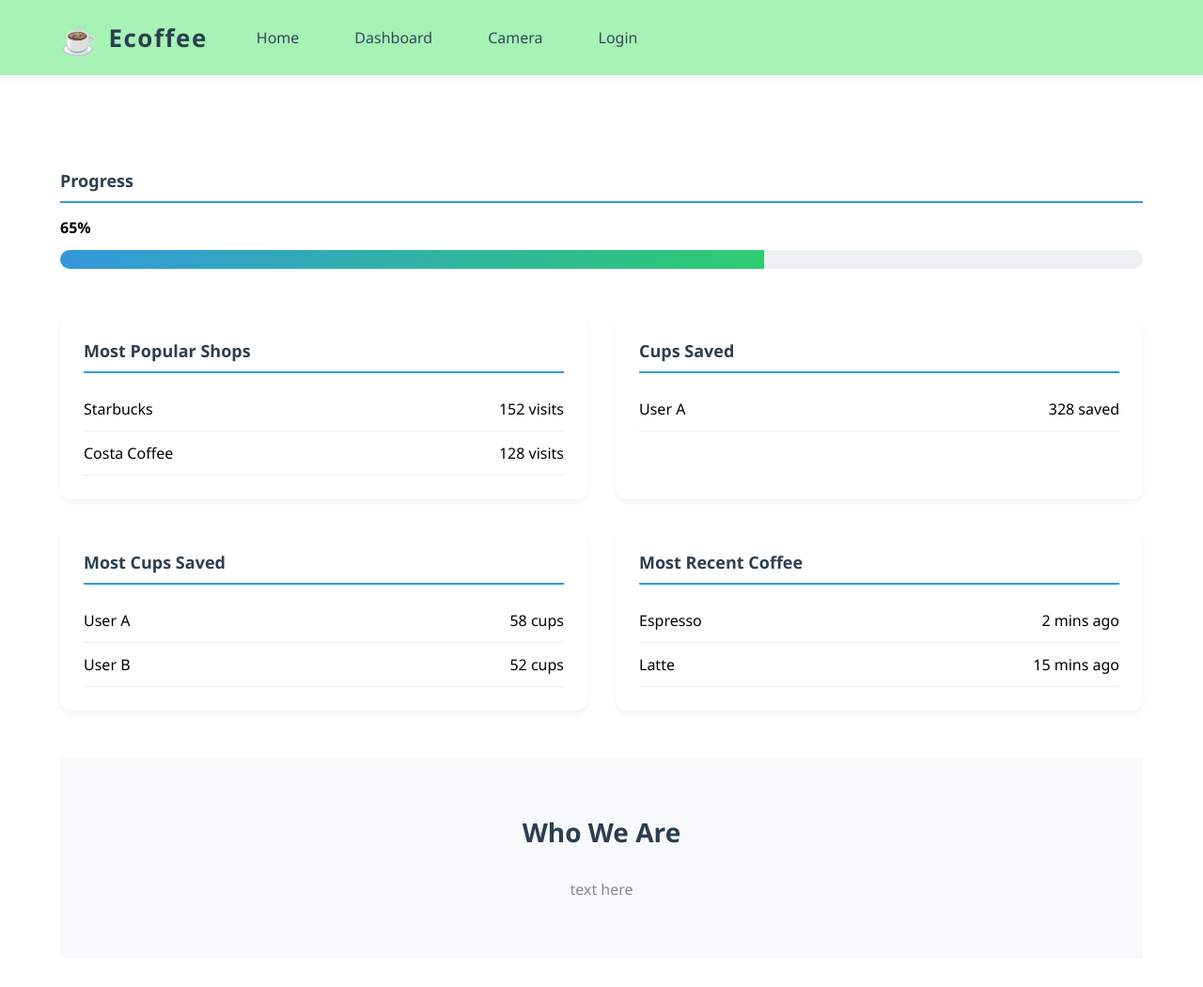
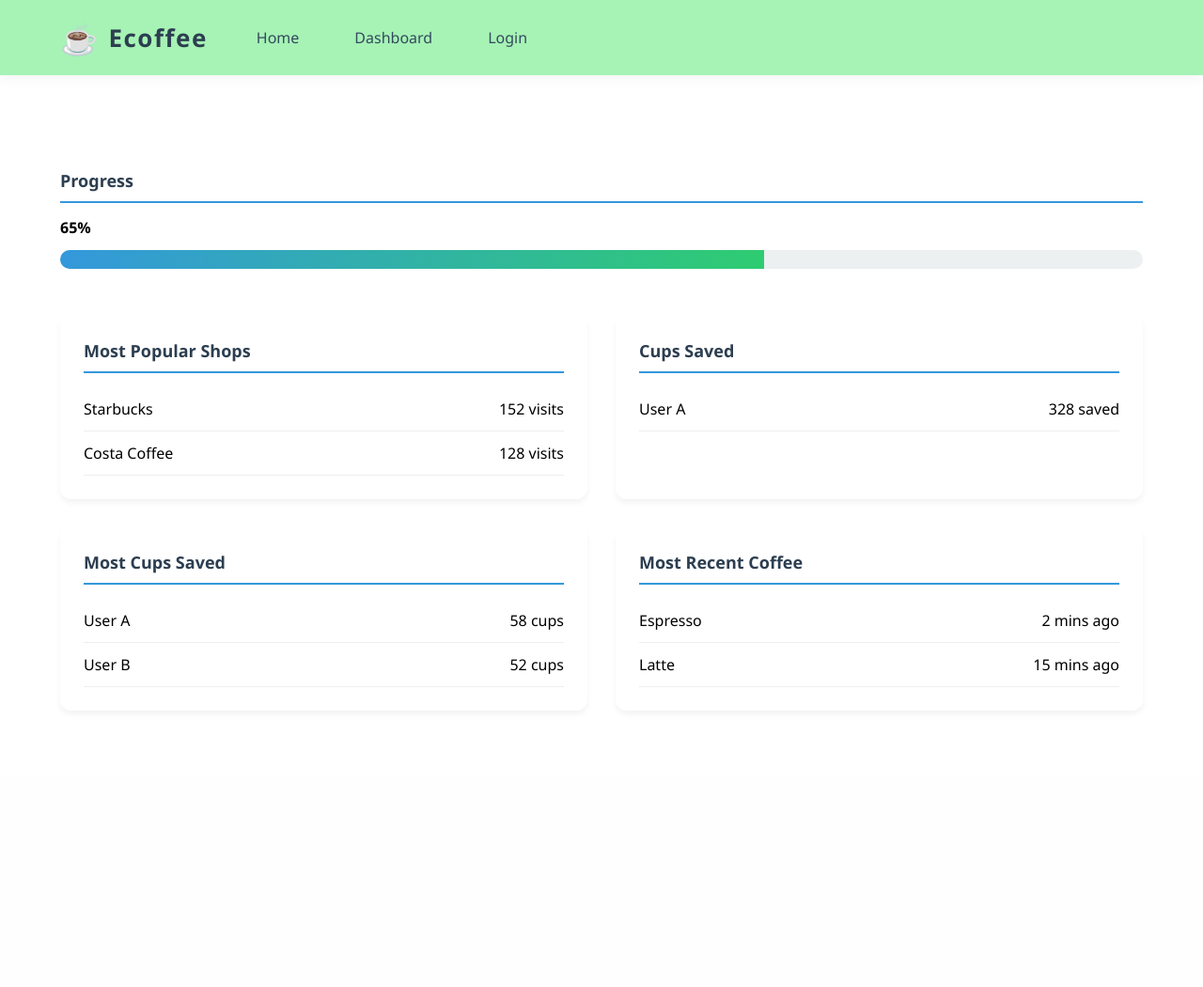
Before and after one commit to wentaohe1/ECM2434_Group_Project, a Django app: page /home/ in a window 1280 px wide. Shown: the whole page at 94% size. After the commit the page ends 731 px from the top, so only its background shows below. Run offline with Django 5.2, Linux system fonts and the light colour scheme.

Commit message:
Universal header changed, welcome login section slightly changed.

```diff
--- a/Ecoffee/templates/header.html
+++ b/Ecoffee/templates/header.html
@@ -4,7 +4,6 @@
          <ul class="nav-list">
             <li class="nav-item"><a href="{% url 'home' %}">Home</a></li>
             <li class="nav-item"><a href="{% url 'dashboard' %}">Dashboard</a></li>
-            <li class="nav-item"><a href="#">Camera</a></li>
             {% if user.is_authenticated %}
             <li class="nav-item"><a href="{% url 'logout' %}">Logout</a></li>
             {% else %}
--- a/Ecoffee/templates/homepage.html
+++ b/Ecoffee/templates/homepage.html
@@ -1,5 +1,4 @@
 {% include 'header.html' %}
-{% load static %}
 <!DOCTYPE html>
 <html lang="en">
 <head>
@@ -339,13 +338,6 @@
             </div>
         </div>
 
-        <!-- Who We Are -->
-        <section class="about-section">
-            <h2 class="section-title">Who We Are</h2>
-            <p style="color: #7f8c8d; line-height: 1.6; max-width: 800px; margin: 0 auto;">
-                text here
-            </p>
-        </section>
     </main>
 </body>
 </html>
```
Also changed, not shown: Ecoffee/templates/welcome.html (+4 -4 lines), Ecoffee/db.sqlite3.
